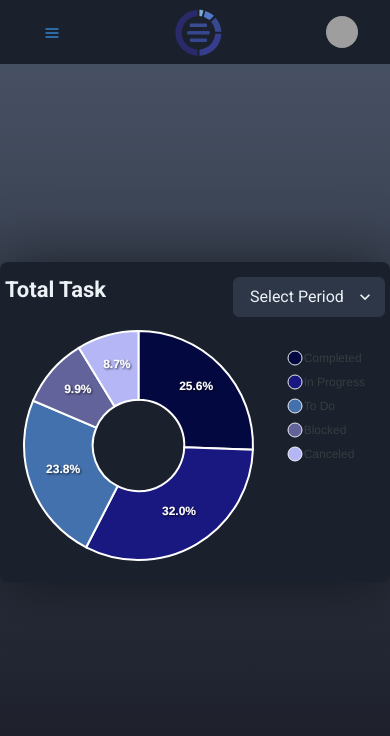
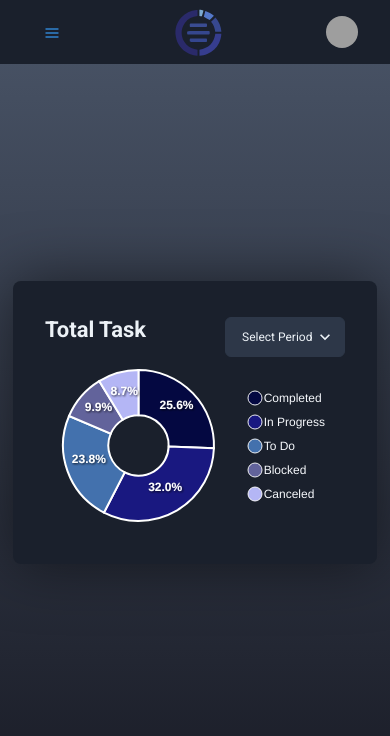
Before and after one commit to DaksonC/apptasks, a React (Vite) app: page /dashboard in a window 390 px wide. Shown: the top 736 px of the page. Built offline with nearby package versions, Linux system fonts and the light colour scheme; grey boxes are pictures that could not be loaded.

Commit message:
feat: trata a responsividade do GraphicCard

```diff
--- a/src/components/GraphicCard/index.tsx
+++ b/src/components/GraphicCard/index.tsx
@@ -1,11 +1,33 @@
-import { Box, Flex, Select, Text } from "@chakra-ui/react";
+import { Box, Flex, Grid, GridItem, Select, Text } from "@chakra-ui/react";
 import ApexCharts from "react-apexcharts";
 
 export function GraphicCard() {
   const options = {
+    chart: {
+      width: 380,
+      toolbar: {
+        show: false,
+      },
+      zoom: {
+        enabled: true,
+      },
+      foreColor: "#f6f8fc",
+    },
     labels: ["Completed", "In Progress", "To Do", "Blocked", "Canceled"],
     colors: ["#040841", "#191880", "#4371ad", "#62639b", "#b4b6f5"],
-
+    responsive: [
+      {
+        breakpoint: 380,
+        options: {
+          chart: {
+            width: 300,
+          },
+          legend: {
+            position: "bottom",
+          },
+        },
+      },
+    ],
     plotOptions: {
       pie: {
         startAngle: 0,
@@ -66,7 +88,9 @@ export function GraphicCard() {
   };
 
   return (
+    <Flex direction="column">
       <Box
+        as={Grid}
         w="100%"
         maxWidth="590px"
         h="100%"
@@ -78,9 +102,11 @@ export function GraphicCard() {
         display="flex"
         justifyContent="center"
         alignItems="center"
+        overflow="hidden"
       >
         <Box>
           <Flex
+            as={GridItem}
             direction="row"
             justifyContent="space-between"
             alignItems="center"
@@ -91,6 +117,7 @@ export function GraphicCard() {
             <Select
               w="40%"
               placeholder="Select Period"
+              fontSize={["md", "2xs"]}
               color="gray.100"
               bg="gray.700"
               borderColor="gray.700"
@@ -103,13 +130,15 @@ export function GraphicCard() {
               <option value="option3">Day</option>
             </Select>
           </Flex>
+          <Flex as={GridItem}>
             <ApexCharts
               options={options}
               series={[44, 55, 41, 17, 15]}
               type="donut"
-          width="380"
             />
+          </Flex>
         </Box>
       </Box>
+    </Flex>
   );
 }
```
Lines whose indentation alone changed are shown as unchanged.
